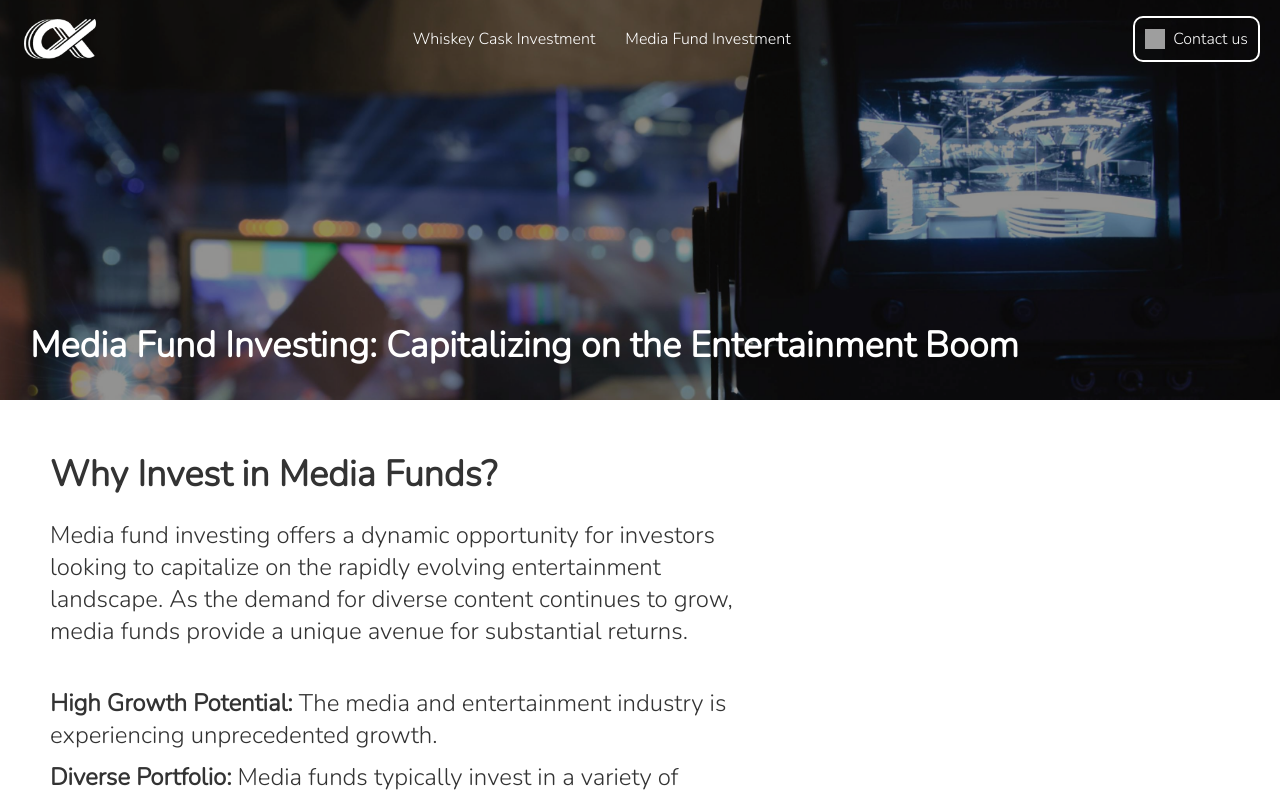
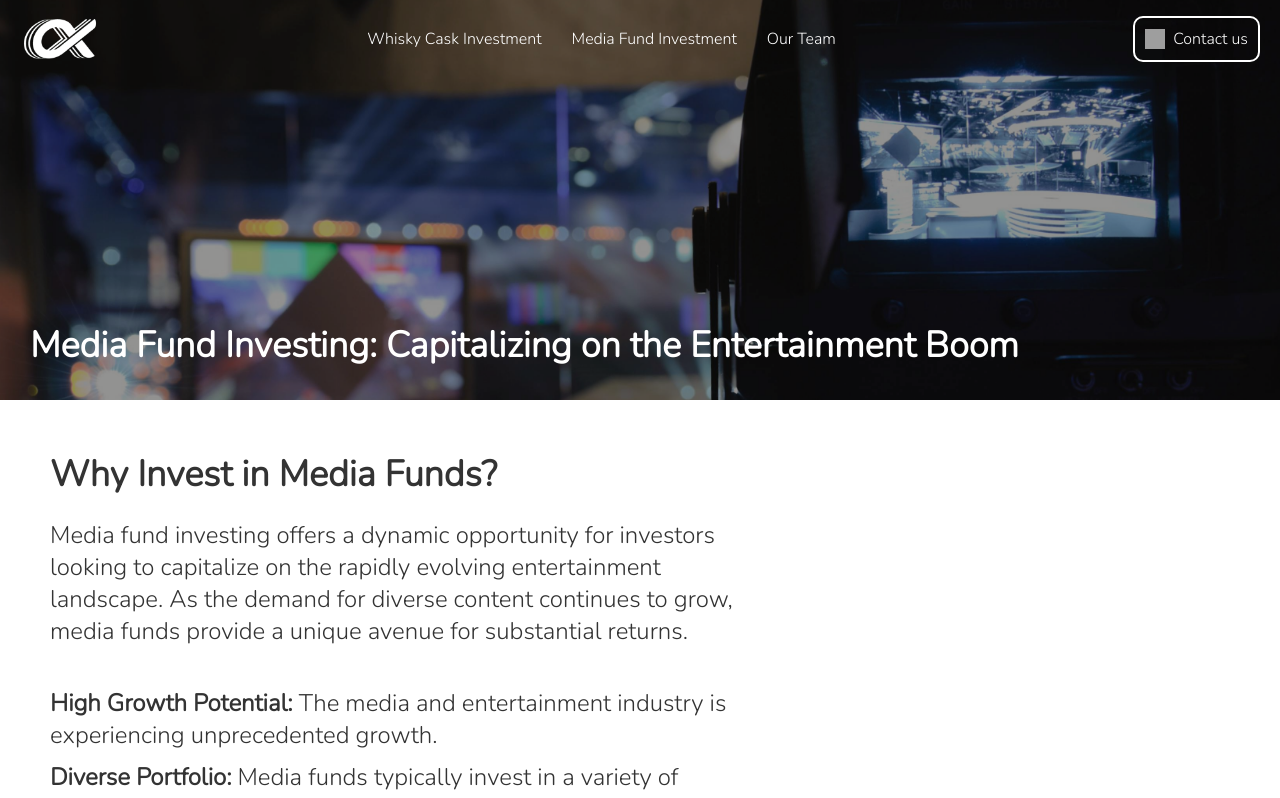
Before and after one commit to Adam-deb/Triplealfa, a Next.js app: page /media-fund-investment in a window 1280 px wide. Shown: the top 798 px of the page. Built offline with nearby package versions, Linux system fonts and the light colour scheme; grey boxes are pictures that could not be loaded.

Commit message:
added our-team page, and new team member

```diff
--- a/src/app/media-fund-investment/page.js
+++ b/src/app/media-fund-investment/page.js
@@ -55,7 +55,7 @@ export default function WhiskeyInvestment() {
                     </div>
                     <aside className={styles.imagesSection}>
                         <div className={styles.imagesContainer}>
-                            {/* Add Images */}
+
                         </div>
                     </aside>
                 </section>
--- a/src/components/Header.js
+++ b/src/components/Header.js
@@ -8,8 +8,8 @@ import styles from "./Header.module.css";
 // Define navigation data
 const navigationData = [
   {
-    title: 'Whiskey Cask Investment',
-    href: '/whiskey-cask-investment',
+    title: 'Whisky Cask Investment',
+    href: '/whisky-cask-investment',
     subItems: []
   },
   {
@@ -17,11 +17,11 @@ const navigationData = [
     href: '/media-fund-investment',
     subItems: []
   },
-  // {
-  //   title: 'Our Team',
-  //   href: '/our-team',
-  //   subItems: []
-  // }
+  {
+    title: 'Our Team',
+    href: '/our-team',
+    subItems: []
+  }
 ];
 
 export default function Header() {
```
Also changed, not shown: src/app/our-team/page.js (+14 -2 lines), src/app/whisky-cask-investment/page.js (renamed from src/app/whiskey-cask-investment/page.js), src/app/whisky-cask-investment/page.module.css (renamed from src/app/whiskey-cask-investment/page.module.css), 1 other file (tests, documents, lock files or other folders).
